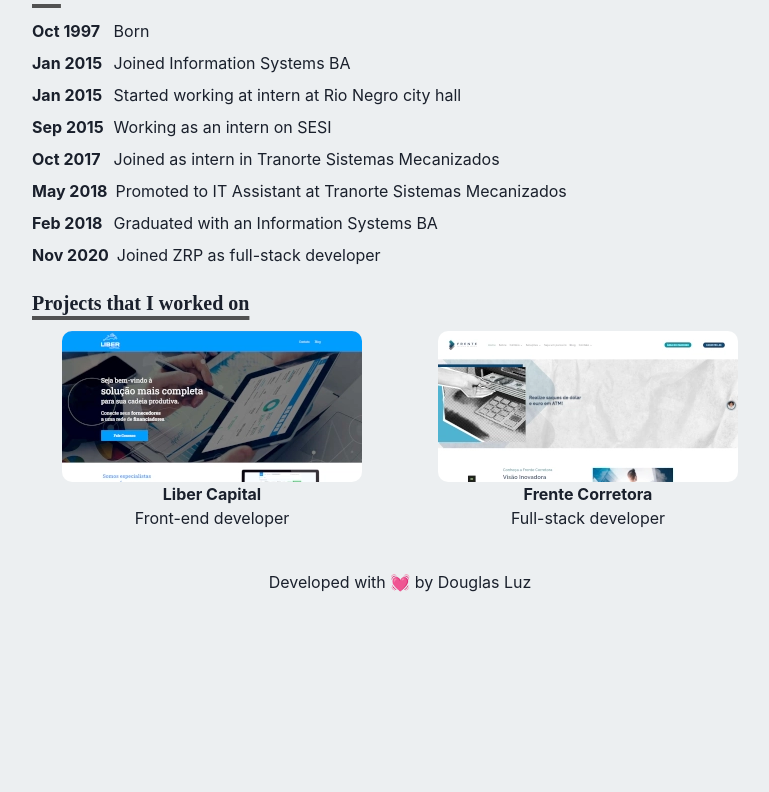
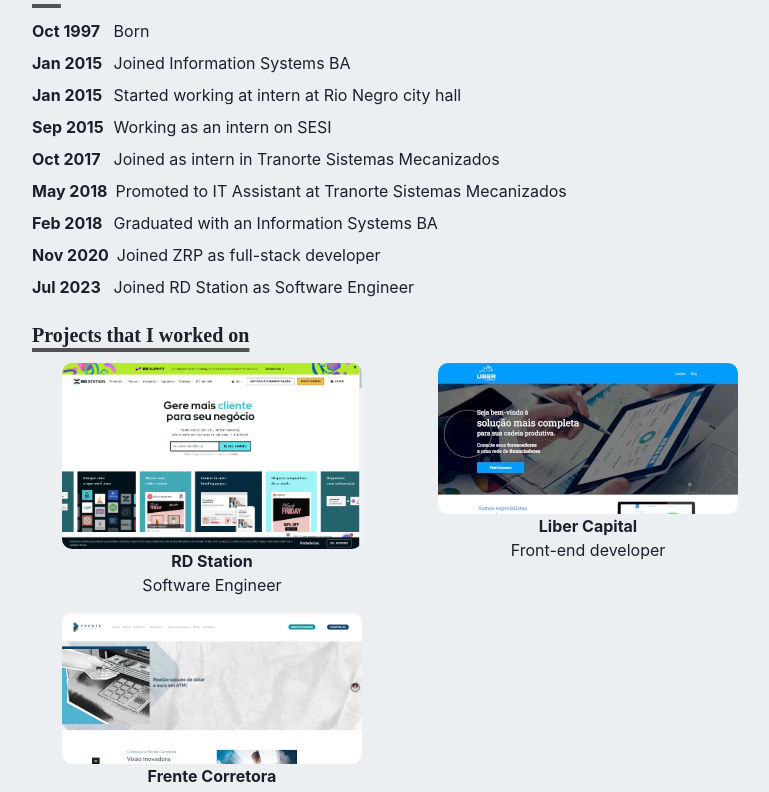
Before and after one commit to dougluz/douglasluz.com, a Next.js app: page / in a window 1280 px wide. Shown: the part 487-1279 px from the top of the page, without its empty margins (240-1009 px from the left). Before the commit the page ends 1097 px from the top, so only its background shows below. Built offline with nearby package versions, Linux system fonts and the light colour scheme.

Commit message:
added rd station on bio and projects

```diff
--- a/components/bio.js
+++ b/components/bio.js
@@ -34,6 +34,10 @@
   {
     date: "Nov 2020",
     description: "Joined ZRP as full-stack developer"
+  },
+  {
+    date: "Jul 2023",
+    description: "Joined RD Station as Software Engineer"
   }
 ]
 
--- a/components/projects.js
+++ b/components/projects.js
@@ -9,6 +9,21 @@
     </Heading>
     <Box>
       <SimpleGrid spacing={4} columns={[1, 2]}>
+        <VStack spacing={0}>
+          <Link href="www.rdstation.com" isExternal>
+            <Image
+              src="images/rd.png"
+              maxW={300}
+              borderRadius={10}
+              placeholder="blur"
+              loading="lazy"
+              alt="Liber page printscreen"
+            />
+          </Link>
+          <Text fontWeight="bold">RD Station</Text>
+          <Text>Software Engineer</Text>
+        </VStack>
+
         <VStack spacing={0}>
           <Link href="http://libercapital.com.br" isExternal>
             <Image
```
Also changed, not shown: public/images/rd.png (added).
